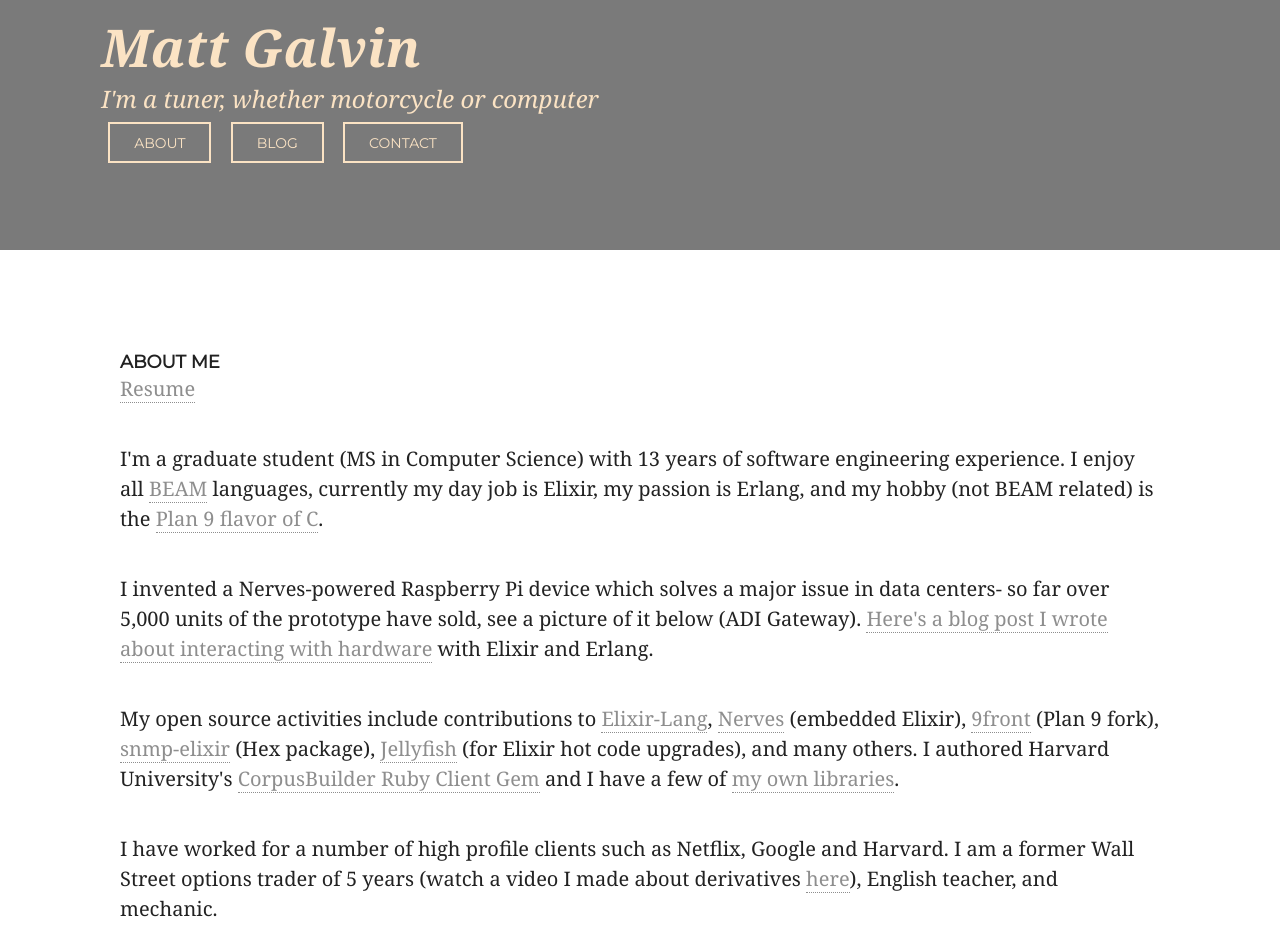
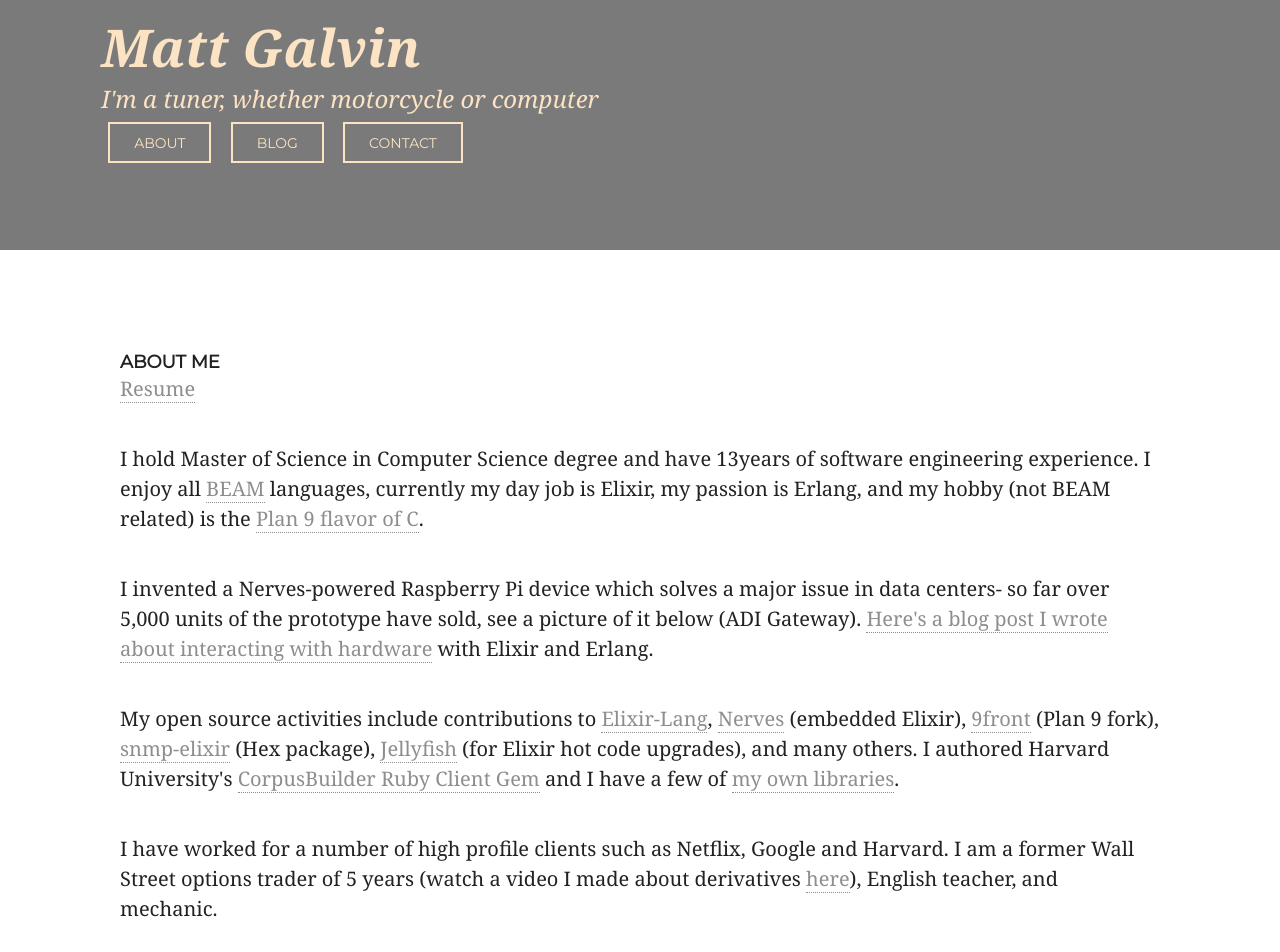
Before and after one commit to mattjg908/mattjg908.github.com, a Jekyll site: the page built from about/index.html, in a window 1280 px wide. Shown: the top 952 px of the page. Built offline with Jekyll 4.4.1, drawn with Linux system fonts in a browser that asks for light colours; some web fonts are replaced.

Commit message:
Update resume

```diff
--- a/about/index.html
+++ b/about/index.html
@@ -15,8 +15,8 @@
                 <a href="/img/matthewgalvinresume.pdf">Resume</a>
             </header>
 
-            <p>I'm a graduate student (MS in Computer Science)
-            with 13 years of software engineering experience. I enjoy all <a href="https://en.wikipedia.org/wiki/BEAM_(Erlang_virtual_machine)">BEAM</a> languages,
+            <p>I hold Master of Science in Computer Science degree and have
+            13years of software engineering experience. I enjoy all <a href="https://en.wikipedia.org/wiki/BEAM_(Erlang_virtual_machine)">BEAM</a> languages,
             currently my day job is Elixir, my passion is Erlang, and my hobby
             (not BEAM related) is the <a href="http://doc.cat-v.org/plan_9/programming/c_programming_in_plan_9">Plan 9 flavor of C</a>.
             </p>
```
Also changed, not shown: 2 other files.
